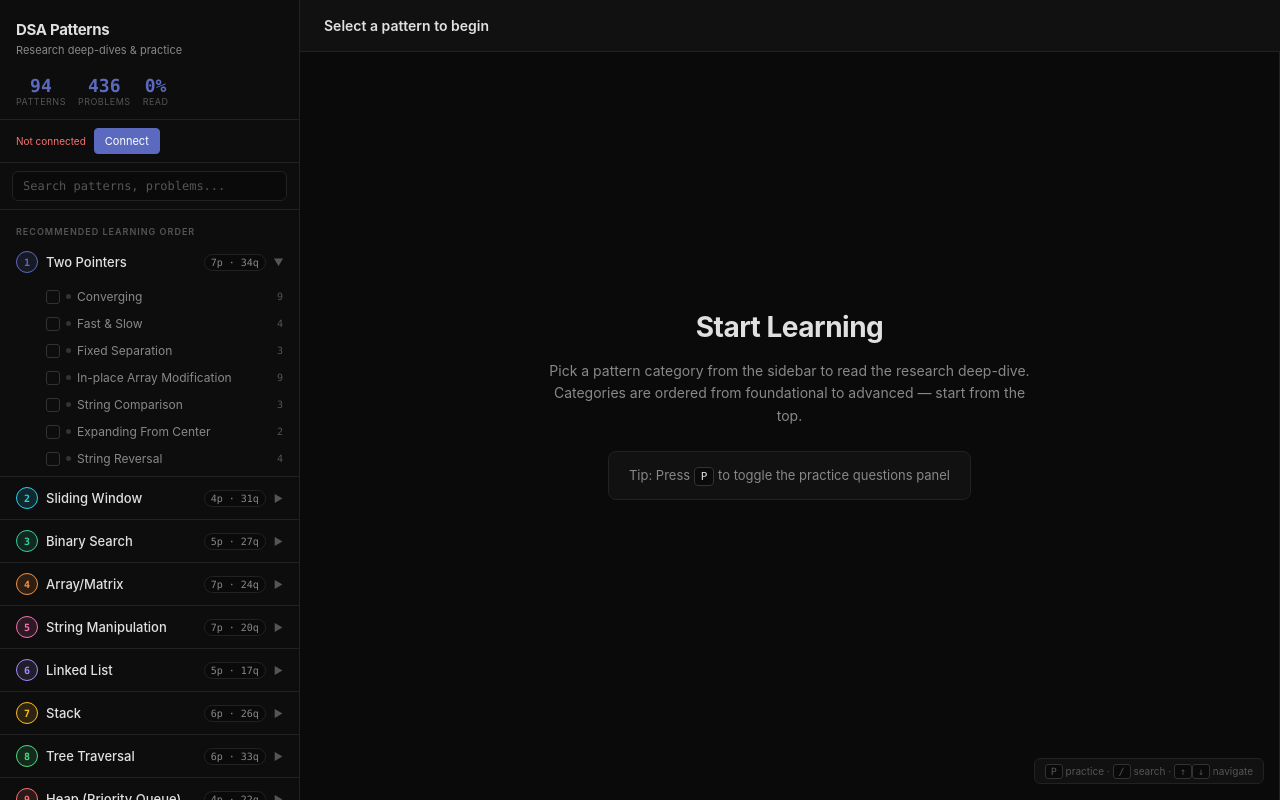
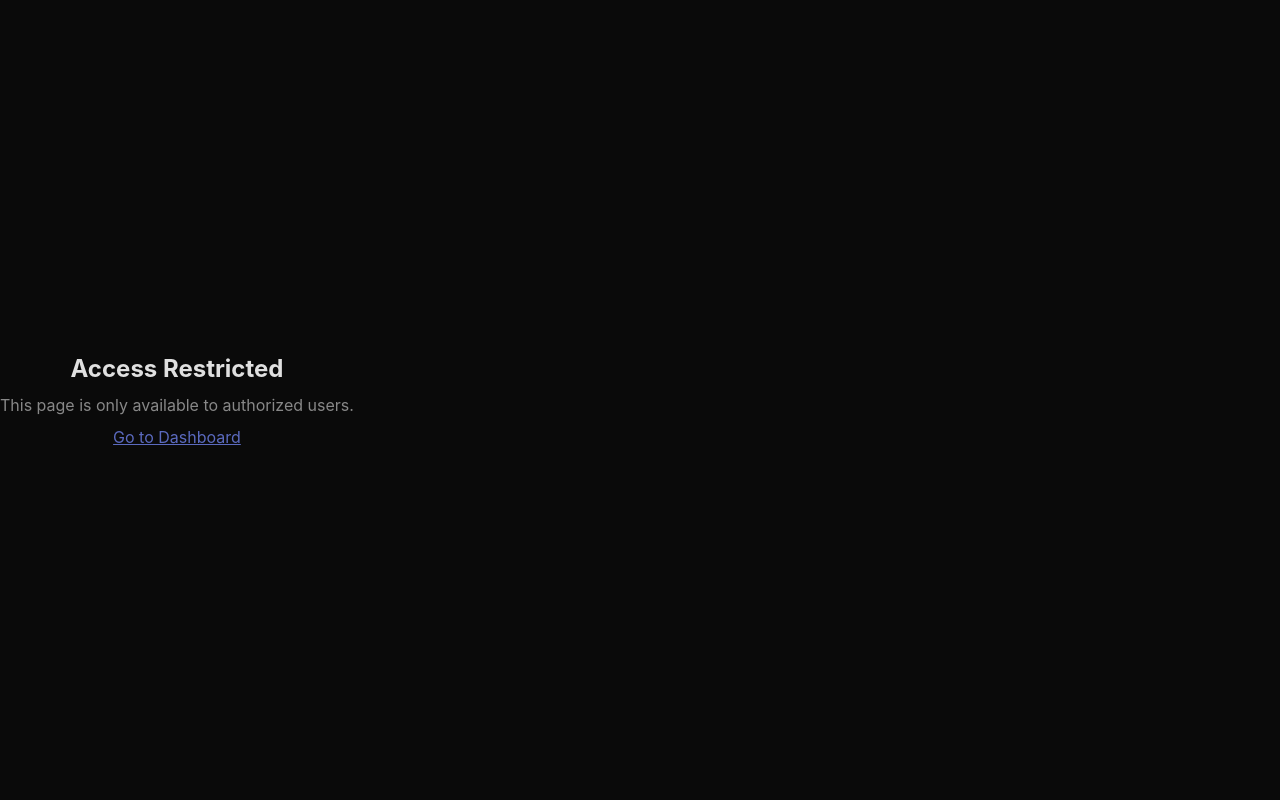
Before and after one commit to the-mrinal/code-revision-tracker, a FastAPI app: page /research in a window 1280 px wide. Run offline with FastAPI, Linux system fonts and the light colour scheme.

Commit message:
Restrict /research page to authorized email only
Co-Authored-By: Claude Opus 4.6 <noreply@anthropic.com>

```diff
--- a/server/templates/research.html
+++ b/server/templates/research.html
@@ -1177,6 +1177,25 @@ buildSidebar();
 // Auto-open first category
 toggleCat(LEARNING_ORDER[0].key);
 
+// ─── Access gate: only allow specific email ───
+const ALLOWED_EMAIL = 'dmrinal626@gmail.com';
+function getEmailFromToken() {
+  const auth = getAuth();
+  if (!auth) return null;
+  try { return JSON.parse(atob(auth.access_token.split('.')[1])).email || null; } catch { return null; }
+}
+(function checkAccess() {
+  const email = getEmailFromToken();
+  if (!email || email !== ALLOWED_EMAIL) {
+    document.body.innerHTML = `<div style="display:flex;align-items:center;justify-content:center;height:100vh;flex-direction:column;gap:12px;font-family:var(--font-sans);color:#888">
+      <h2 style="color:#e0e0e0">Access Restricted</h2>
+      <p>This page is only available to authorized users.</p>
+      <a href="/dashboard" style="color:#5b6abf">Go to Dashboard</a>
+    </div>`;
+    return;
+  }
+})();
+
 // Auto-connect if auth exists
 if (getAuth()) connectRevise();
 </script>
```
